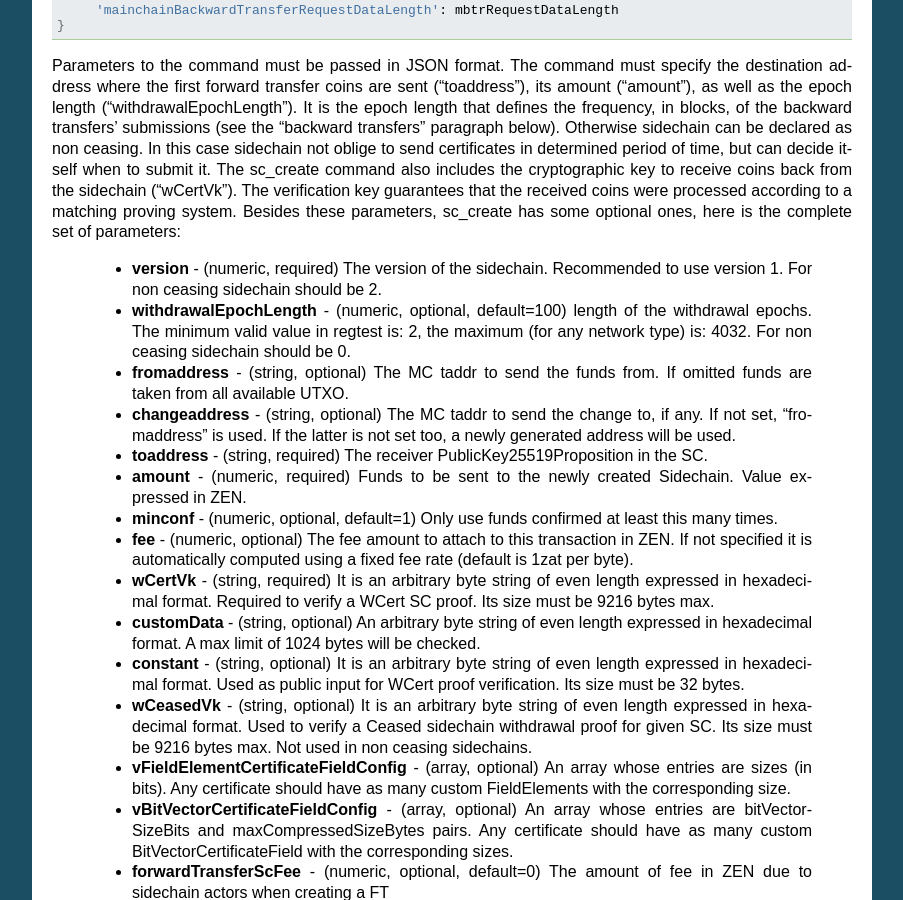
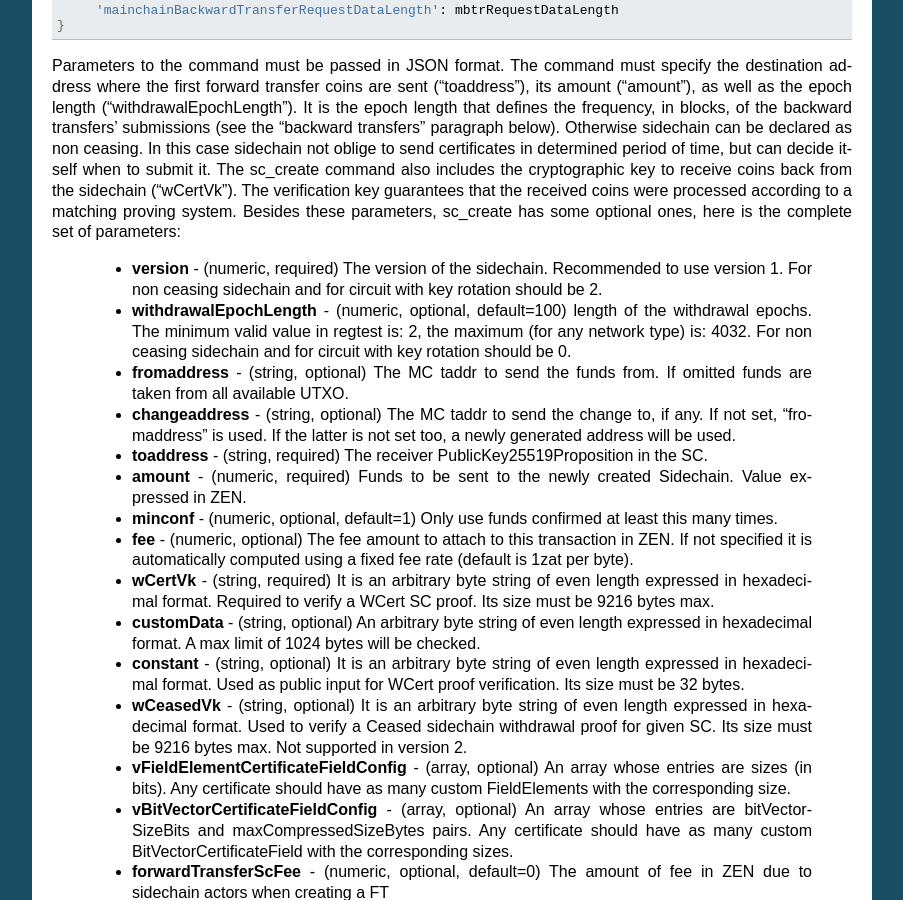
Before and after one commit to HorizenOfficial/developer-horizen-global, a Sphinx documentation site: the page built from docs/introduction/Cross-chain-transfer-protocol.rst, in a window 1280 px wide and 900 px high, scrolled down 669 px. Shown: the whole window, without its empty margins (198-1101 px from the left). Built offline with Sphinx 7.4.7, drawn with Linux system fonts in a browser that asks for light colours.

Commit message:
Cross chain transfer protocol changes

```diff
--- a/docs/introduction/Cross-chain-transfer-protocol.rst
+++ b/docs/introduction/Cross-chain-transfer-protocol.rst
@@ -43,8 +43,8 @@ The sc_create command also includes the cryptographic key to receive coins back
 The verification key guarantees that the received coins were processed according to a matching proving system.
 Besides these parameters, sc_create has some optional ones, here is the complete set of parameters:
 
- - **version**                                    - (numeric, required) The version of the sidechain. Recommended to use version 1. For non ceasing sidechain should be 2.
- - **withdrawalEpochLength**                      - (numeric, optional, default=100) length of the withdrawal epochs. The minimum valid value in regtest is: 2, the maximum (for any network type) is: 4032. For non ceasing sidechain should be 0.
+ - **version**                                    - (numeric, required) The version of the sidechain. Recommended to use version 1. For non ceasing sidechain and for circuit with key rotation should be 2.
+ - **withdrawalEpochLength**                      - (numeric, optional, default=100) length of the withdrawal epochs. The minimum valid value in regtest is: 2, the maximum (for any network type) is: 4032. For non ceasing sidechain and for circuit with key rotation should be 0.
  - **fromaddress**                                - (string, optional) The MC taddr to send the funds from. If omitted funds are taken from all available UTXO.
  - **changeaddress**                              - (string, optional) The MC taddr to send the change to, if any. If not set, "fromaddress" is used. If the latter is not set too, a newly generated address will be used.
  - **toaddress**                                  - (string, required) The receiver PublicKey25519Proposition in the SC.
@@ -54,7 +54,7 @@ Besides these parameters, sc_create has some optional ones, here is the complete
  - **wCertVk**                                    - (string, required) It is an arbitrary byte string of even length expressed in hexadecimal format. Required to verify a WCert SC proof. Its size must be 9216 bytes max.
  - **customData**                                 - (string, optional) An arbitrary byte string of even length expressed in hexadecimal format. A max limit of 1024 bytes will be checked.
  - **constant**                                   - (string, optional) It is an arbitrary byte string of even length expressed in hexadecimal format. Used as public input for WCert proof verification. Its size must be 32 bytes.
- - **wCeasedVk**                                  - (string, optional) It is an arbitrary byte string of even length expressed in hexadecimal format. Used to verify a Ceased sidechain withdrawal proof for given SC. Its size must be 9216 bytes max. Not used in non ceasing sidechains.
+ - **wCeasedVk**                                  - (string, optional) It is an arbitrary byte string of even length expressed in hexadecimal format. Used to verify a Ceased sidechain withdrawal proof for given SC. Its size must be 9216 bytes max. Not supported in version 2.
  - **vFieldElementCertificateFieldConfig**        - (array, optional) An array whose entries are sizes (in bits). Any certificate should have as many custom FieldElements with the corresponding size.
  - **vBitVectorCertificateFieldConfig**           - (array, optional) An array whose entries are bitVectorSizeBits and maxCompressedSizeBytes pairs. Any certificate should have as many custom BitVectorCertificateField with the corresponding sizes.
  - **forwardTransferScFee**                       - (numeric, optional, default=0) The amount of fee in ZEN due to sidechain actors when creating a FT
```
